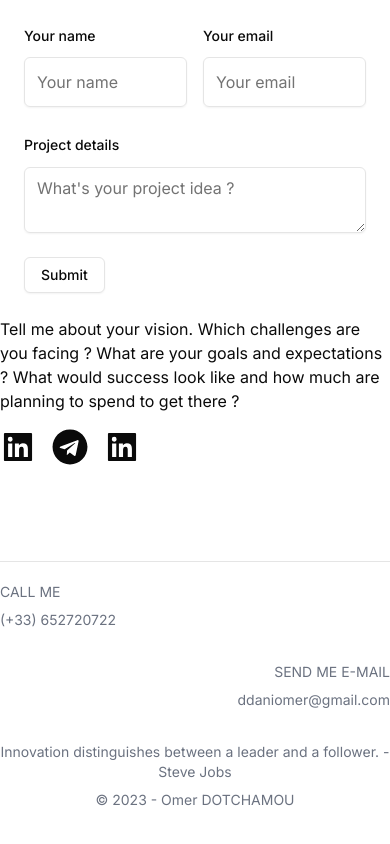
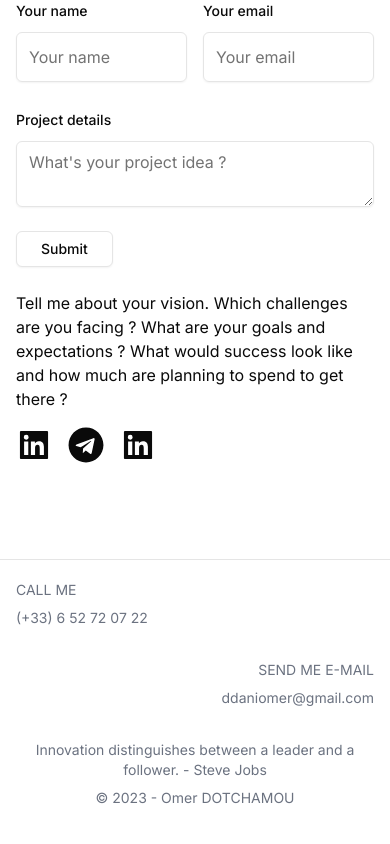
Before and after one commit to DaniOmer/nextjs-portfolio, a Next.js app: page / in a window 390 px wide. Shown: the part 4127-4971 px from the top of the page. Built offline with nearby package versions, Linux system fonts and the light colour scheme; a web font is replaced by a local one.

Commit message:
Update footer section UI

```diff
--- a/src/components/forms/contact/ContactForm.jsx
+++ b/src/components/forms/contact/ContactForm.jsx
@@ -40,14 +40,14 @@ function ContactForm() {
 
   return (
     <Card className="!border-none shadow-none">
-      <CardContent>
+      <CardContent className="px-0">
         <form id="contact-form" onSubmit={form.handleSubmit(onSubmit)}>
           <FieldGroup>
             <Controller
               name="serviceType"
               control={form.control}
               render={({ field, fieldState }) => (
-                <Field data-invalid={fieldState.invalid}>
+                <Field>
                   <FieldLabel>Service type</FieldLabel>
                   <Select
                     onValueChange={field.onChange}
@@ -135,8 +135,13 @@ function ContactForm() {
           </FieldGroup>
         </form>
       </CardContent>
-      <CardFooter>
-        <Button type="submit" form="contact-form" variant="outline">
+      <CardFooter className="px-0">
+        <Button
+          type="submit"
+          form="contact-form"
+          variant="outline"
+          className="px-6"
+        >
           Submit
         </Button>
       </CardFooter>
--- a/src/components/homepage/Contact.jsx
+++ b/src/components/homepage/Contact.jsx
@@ -5,8 +5,8 @@ import ContactForm from "../forms/contact/ContactForm";
 
 const Contact = () => {
   return (
-    <section id="contact">
-      <div className="container mx-auto">
+    <section id="contact" className="mt-10">
+      <div className="container mx-auto px-4 xl:px-0">
         <div className="flex items-center justify-end gap-4">
           <span className="block w-16 md:w-32 h-1 bg-black"></span>
           <p className="text-3xl md:text-5xl">A project in mind ?</p>
--- a/src/components/homepage/Works.jsx
+++ b/src/components/homepage/Works.jsx
@@ -6,7 +6,7 @@ const Works = () => {
   return (
     <section id="works">
       <CallToAction title="Recent works" linkTo="/studio" />
-      <div className="container mx-auto grid grid-cols-1 lg:grid-cols-2 gap-16 lg:gap-8">
+      <div className="container mx-auto px-4 xl:px-0 grid grid-cols-1 lg:grid-cols-2 gap-16 lg:gap-8">
         {works.map((work, index) => (
           <WorkCard
             key={index}
--- a/src/components/layouts/footer/Footer.jsx
+++ b/src/components/layouts/footer/Footer.jsx
@@ -3,17 +3,17 @@
 const Footer = () => {
   return (
     <footer className="w-full mt-24 pt-5 pb-2 border-t md:mt-32">
-      <div className="container mx-auto grid grid-cols-1 md:grid-cols-4">
+      <div className="container mx-auto px-4 xl:px-0 grid grid-cols-1 md:grid-cols-4">
         <div className="text-sm mb-8 md:mb-0 text-gray-500">
           <span className="block uppercase mb-2">Call me</span>
-          <p>(+33) 652720722</p>
+          <p>(+33) 6 52 72 07 22</p>
         </div>
-        <div className="text-sm text-gray-500 text-center col-span-2 mb-8 md:mb-0 md:border-l md:border-r border-white">
+        <div className="text-sm text-gray-500 text-center col-span-2 mb-8 md:mb-0 md:border-l md:border-r">
           <span className="block mb-2 md:px-1">
             Innovation distinguishes between a leader and a follower. - Steve
             Jobs
           </span>
-          <p>&copy; 2023 - Omer DOTCHAMOU</p>
+          <p>&copy; {new Date().getFullYear()} - Omer DOTCHAMOU</p>
         </div>
         <div className="text-sm text-gray-500 text-right mb-8 md:mb-0 row-start-2 md:row-start-auto">
           <span className="block uppercase mb-2">Send me e-mail</span>
--- a/src/components/layouts/header/Header.jsx
+++ b/src/components/layouts/header/Header.jsx
@@ -8,8 +8,8 @@ import { CiMenuBurger, CiMenuFries } from "react-icons/ci";
 function Header() {
   const links = [
     { title: "Home", href: "/" },
-    { title: "About", href: "/about" },
-    { title: "Studio", href: "/studio" },
+    // { title: "About", href: "/about" },
+    // { title: "Studio", href: "/studio" },
     { title: "Contact", href: "/contact" },
   ];
 
```
